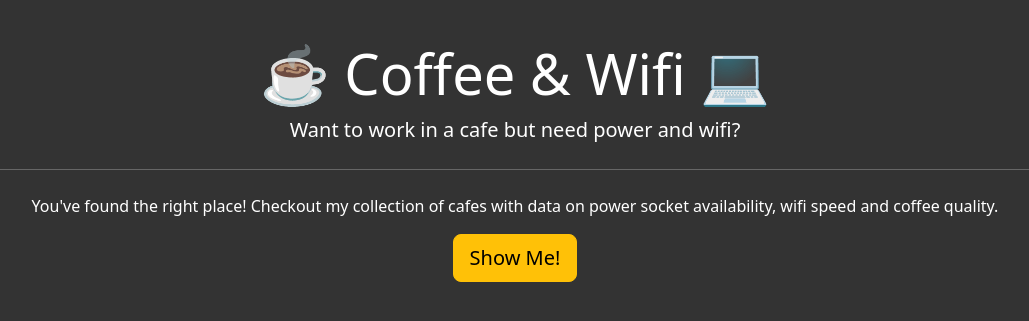
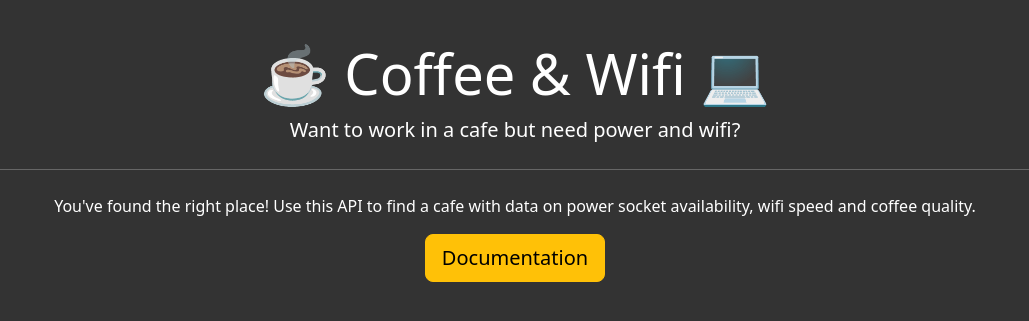
Before and after one commit to antoniorodr/cafe_and_wifi, a Flask app: page / in a window 1280 px wide. Shown: the part 239-560 px from the top of the page, without its empty margins (125-1154 px from the left). Run offline with Flask 3, Linux system fonts and the light colour scheme; some libraries are stand-ins or nearby versions.

Commit message:
create routes for all_cafes, random, search, add and update

```diff
--- a/main.py
+++ b/main.py
@@ -9,6 +9,7 @@ app = Flask(__name__)
 
 class Base(DeclarativeBase):
     pass
+
 app.config['SQLALCHEMY_DATABASE_URI'] = 'sqlite:///cafes.db'
 db = SQLAlchemy(model_class=Base)
 db.init_app(app)
@@ -46,19 +47,10 @@ def random_cafe():
     result = db.session.execute(db.select(Cafe))
     all_cafes = result.scalars().all()
     random_cafe = random.choice(all_cafes)
-    cafe_random = random_cafe.to_dict()
-    return render_template("random.html", cafe = cafe_random)
+    return jsonify(cafe=random_cafe.to_dict())
 
 @app.route("/all")
 def all_cafe():
-    result = db.session.execute(db.select(Cafe).order_by(Cafe.name))
-    all_cafes = result.scalars().all()
-    cafes_list = [cafe.to_dict() for cafe in all_cafes]
-    cafes_json = jsonify(cafes=[cafe.to_dict() for cafe in all_cafes])
-    return render_template("cafes.html", cafes=cafes_list, cafes_json = cafes_json)
-
-@app.route("/cafes_json")
-def cafes_json():
     result = db.session.execute(db.select(Cafe).order_by(Cafe.name))
     all_cafes = result.scalars().all()
     return jsonify(cafes=[cafe.to_dict() for cafe in all_cafes])
@@ -75,23 +67,30 @@ def search_cafe():
 
 @app.route("/add", methods = ["POST"])
 def new_cafe():
+    name = request.form.get("name")
+    existing_cafe = db.session.query(Cafe).filter_by(name=name).first()
+    if existing_cafe:
+        return jsonify(error={"message": "A cafe with this name already exists."}), 400
+
     new_cafe = Cafe(
-        name=request.form.get("name"),
+        name=name,
         map_url=request.form.get("map_url"),
         img_url=request.form.get("img_url"),
         location=request.form.get("location"),
-        has_sockets=bool(request.form.get("sockets")),
-        has_toilet=bool(request.form.get("toilet")),
-        has_wifi=bool(request.form.get("wifi")),
-        can_take_calls=bool(request.form.get("calls")),
+        has_sockets=request.form.get("sockets") == 'True',
+        has_toilet=request.form.get("toilet") == 'True',
+        has_wifi=request.form.get("wifi") == 'True',
+        can_take_calls=request.form.get("calls") == 'True',
         seats=request.form.get("seats"),
         coffee_price=request.form.get("coffee_price"),
     )
+
     db.session.add(new_cafe)
     db.session.commit()
     return jsonify(response={"success": "Successfully added the new cafe."})
 
-@app.route("/update/<cafe_id>", methods = ["PATCH", "GET"])
+
+@app.route("/update/<cafe_id>", methods = ["PATCH"])
 def update(cafe_id):
     new_price = request.args.get("coffee_price")
     result = db.get_or_404(Cafe, cafe_id)
@@ -102,21 +101,16 @@ def update(cafe_id):
     else:
         return jsonify(error={"Not Found": "Sorry, a cafe with that ID was not found in the database."}), 404
 
-@app.route("/delete/<cafe_id>", methods = ["DELETE"])
-def delete(cafe_id):
-    api_key = request.args.get("api_key")
-    result = db.get_or_404(Cafe, cafe_id)
-    if api_key == "TopSecretAPIKey":
-        if not result:
-            return jsonify(error={"Not Found": "Sorry, a cafe with that ID was not found in the database."}), 404
-        else:
-            with app.app_context():
-                cafe_to_delete = db.get_or_404(Cafe, cafe_id)
-                db.session.delete(cafe_to_delete)
-                db.session.commit()
-                return jsonify({"success": "The cafe with the id indicated has been deleted."}), 200
-    else:
-        return jsonify({"Error": "Sorry, thats not allowed. Make sure you have the right api_key."}), 403
+# @app.route("/delete/<cafe_id>", methods=["DELETE"])
+# def delete(cafe_id):
+#     api_key = request.headers.get("api_key")
+#     result = db.get_or_404(Cafe, cafe_id)
+#     if api_key != "TopSecretAPIKey":
+#         return jsonify({"Error": "Sorry, that's not allowed. Make sure you have the right api_key."}), 403
+#     with app.app_context():
+#         db.session.delete(result)
+#         db.session.commit()
+#     return jsonify({"success": "The cafe with the id indicated has been deleted."}), 200
 
 if __name__ == '__main__':
     app.run(debug=True)
--- a/templates/index.html
+++ b/templates/index.html
@@ -7,8 +7,8 @@
   <h1 class="display-4">☕️ Coffee & Wifi 💻</h1>
   <p class="lead">Want to work in a cafe but need power and wifi?</p>
   <hr class="my-4">
-  <p>You've found the right place! Checkout my collection of cafes with data on power socket availability, wifi speed and coffee quality.</p>
-  <a class="btn btn-warning btn-lg" href="{{ url_for('all_cafe') }}", role="button">Show Me!</a>
+  <p>You've found the right place! Use this API to find a cafe with data on power socket availability, wifi speed and coffee quality.</p>
+  <a class="btn btn-warning btn-lg" href="https://web.postman.co/workspace/My-Workspace~76d84dac-8884-4c4a-830f-53c21f3353be/documentation/40364885-5e4b3782-51d5-44b3-ab79-7176a0afdc42" target="_blank", role="button">Documentation</a>
 </div>
     </div>
 
```
Also changed, not shown: instance/cafes.db.
